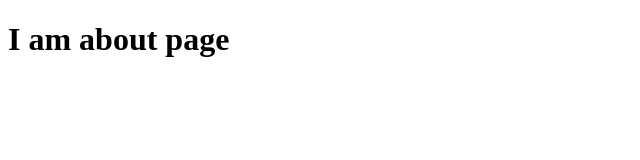
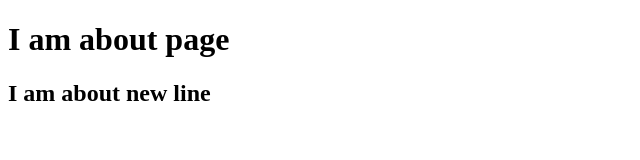
Before and after one commit to kiranpspk/git-projects, a plain HTML site: page about.html in a window 1280 px wide. Shown: the whole page, without its empty margins (0-640 px from the left). Drawn offline with Linux system fonts and the light colour scheme.

Commit message:
about new line added

```diff
--- a/about.html
+++ b/about.html
@@ -7,5 +7,6 @@
 </head>
 <body>
     <h1>I am about page</h1>
+    <h2>I am about new line</h2>
 </body>
 </html>
```
